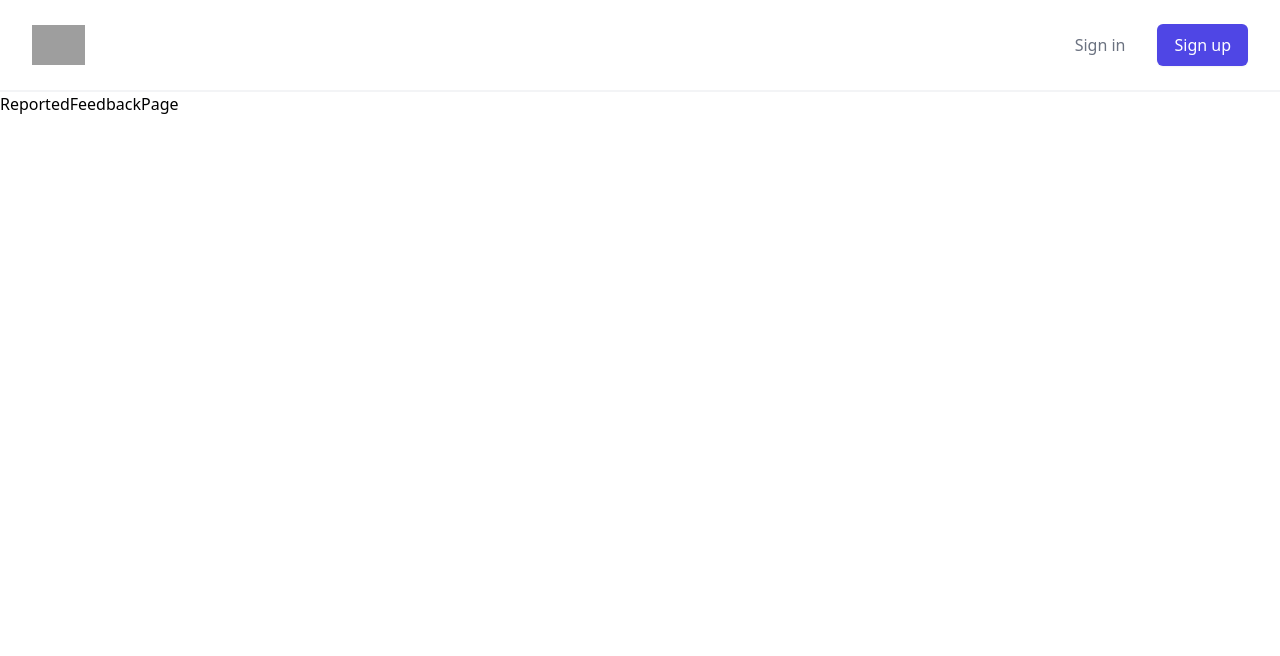
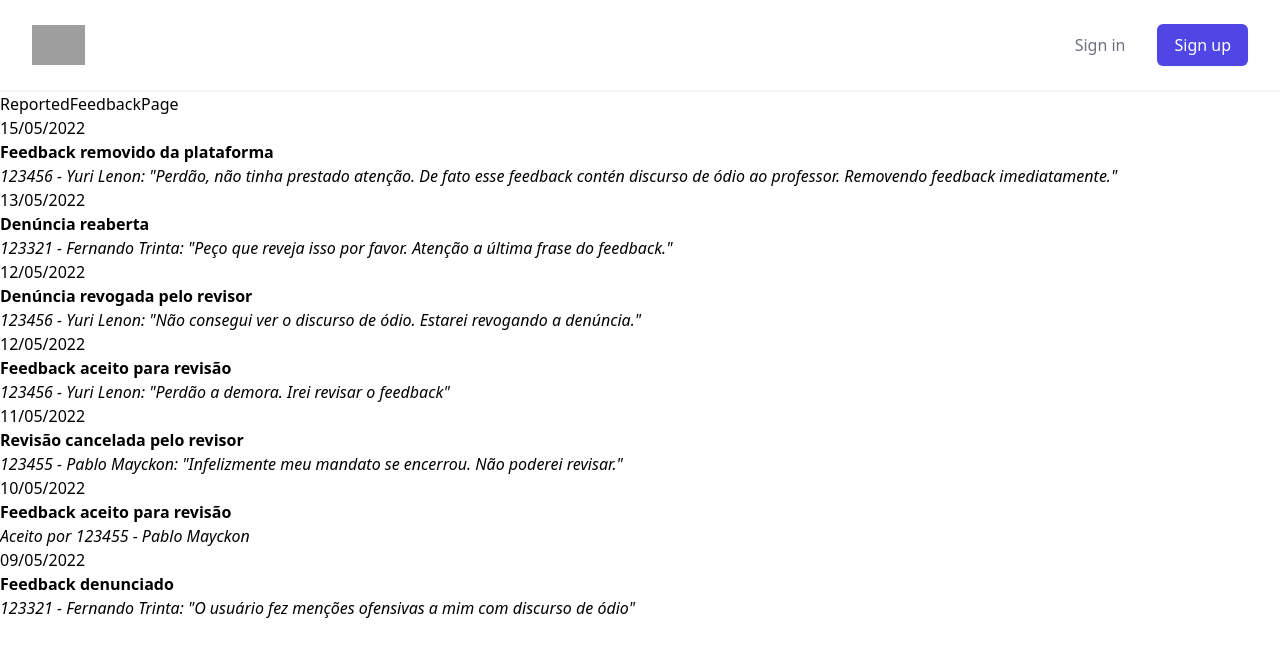
Before and after one commit to GabrielSuassuna/web-front, a React (Create React App) app in the folder frontend/: page /revision/report in a window 1280 px wide. Shown: the top 656 px of the page. Built offline with nearby package versions, Linux system fonts and the light colour scheme; grey boxes are pictures that could not be loaded.

Commit message:
Adicionando versao nao estilizada de ReportLog

```diff
--- /dev/null
+++ b/frontend/src/components/ReportLog/ReportLog.js
@@ -0,0 +1,35 @@
+import {
+  REPORT_UPDATE_FILLER,
+  REPORT_UPDATE_TRANSLATION,
+} from "../../utils/consts";
+import styles from "./ReportLog.module.css";
+
+/**
+ * Componente que uma movimentação no histórico de uma denúncia.
+ *
+ * props:
+ *  * type (String): Tipo da movimentação, vide consts.js
+ *  * date (String): Data da movimentação
+ *  * siape (String): SIAPE do docente referente ao log
+ *  * professor (String): Docente referente ao log
+ *  * description (String): Opcional. Descrição da movimentação
+ */
+function ReportLog(props) {
+  return (
+    <div>
+      <h1>{props.date}</h1>
+      <h1 className={styles.reportTitle}>
+        {REPORT_UPDATE_TRANSLATION[props.type]}
+      </h1>
+      <h1 className={styles.reportDescription}>
+        {props.description
+          ? `${props.siape} - ${props.professor}: "${props.description}"`
+          : `${REPORT_UPDATE_FILLER[props.type]} ${props.siape} - ${
+              props.professor
+            }`}
+      </h1>
+    </div>
+  );
+}
+
+export default ReportLog;
--- /dev/null
+++ b/frontend/src/components/ReportLog/ReportLog.module.css
@@ -0,0 +1,7 @@
+.reportTitle {
+  font-weight: bold;
+}
+
+.reportDescription {
+  font-style: italic;
+}
--- a/frontend/src/pages/ReportedFeedbackPage/ReportedFeedbackPage.js
+++ b/frontend/src/pages/ReportedFeedbackPage/ReportedFeedbackPage.js
@@ -1,7 +1,74 @@
+import ReportLog from "../../components/ReportLog/ReportLog";
+import { REPORT_UPDATE_TYPES } from "../../utils/consts";
+
+const DUMMY_UPDATES = [
+  {
+    type: REPORT_UPDATE_TYPES.REMOVED,
+    date: "15/05/2022",
+    siape: "123456",
+    professor: "Yuri Lenon",
+    description:
+      "Perdão, não tinha prestado atenção. De fato esse feedback contén discurso de ódio ao professor. Removendo feedback imediatamente.",
+  },
+  {
+    type: REPORT_UPDATE_TYPES.REOPENED,
+    date: "13/05/2022",
+    siape: "123321",
+    professor: "Fernando Trinta",
+    description:
+      "Peço que reveja isso por favor. Atenção a última frase do feedback.",
+  },
+  {
+    type: REPORT_UPDATE_TYPES.REVOKED,
+    date: "12/05/2022",
+    siape: "123456",
+    professor: "Yuri Lenon",
+    description:
+      "Não consegui ver o discurso de ódio. Estarei revogando a denúncia.",
+  },
+  {
+    type: REPORT_UPDATE_TYPES.ACCEPTED,
+    date: "12/05/2022",
+    siape: "123456",
+    professor: "Yuri Lenon",
+    description: "Perdão a demora. Irei revisar o feedback",
+  },
+  {
+    type: REPORT_UPDATE_TYPES.CANCELLED,
+    date: "11/05/2022",
+    siape: "123455",
+    professor: "Pablo Mayckon",
+    description: "Infelizmente meu mandato se encerrou. Não poderei revisar.",
+  },
+  {
+    type: REPORT_UPDATE_TYPES.ACCEPTED,
+    date: "10/05/2022",
+    siape: "123455",
+    professor: "Pablo Mayckon",
+  },
+  {
+    type: REPORT_UPDATE_TYPES.OPENED,
+    date: "09/05/2022",
+    siape: "123321",
+    professor: "Fernando Trinta",
+    description: "O usuário fez menções ofensivas a mim com discurso de ódio",
+  },
+];
+
 function ReportedFeedbackPage() {
   return (
     <div>
       <h1>ReportedFeedbackPage</h1>
+      {DUMMY_UPDATES.map((u, i) => (
+        <ReportLog
+          key={i}
+          type={u.type}
+          date={u.date}
+          siape={u.siape}
+          professor={u.professor}
+          description={u.description}
+        />
+      ))}
     </div>
   );
 }
--- a/frontend/src/utils/consts.js
+++ b/frontend/src/utils/consts.js
@@ -5,4 +5,31 @@ const SEARCH_RESULT_TYPES = {
   PROFESSOR: 'PROFESSOR',
 }
 
-export { SEARCH_RESULT_TYPES }
+const REPORT_UPDATE_TYPES = {
+  OPENED: 'OPENED', // Denúncia aberta
+  ACCEPTED: 'ACCEPTED', // Denúncia aceita para revisão
+  CANCELLED: 'CANCELLED', // Revisão cancelada pelo revisor
+  REMOVED: 'REMOVED', // Denúncia removida da plataforma
+  REVOKED: 'REVOKED', // Denúncia revogada pelo revisor
+  REOPENED: 'REOPENED', // Denúncia reaberta pelo professor
+}
+
+const REPORT_UPDATE_TRANSLATION = {
+  OPENED: 'Feedback denunciado', // Denúncia aberta
+  ACCEPTED: 'Feedback aceito para revisão', // Denúncia aceita para revisão
+  CANCELLED: 'Revisão cancelada pelo revisor', // Revisão cancelada pelo revisor
+  REMOVED: 'Feedback removido da plataforma', // Denúncia removida da plataforma
+  REVOKED: 'Denúncia revogada pelo revisor', // Denúncia revogada pelo revisor
+  REOPENED: 'Denúncia reaberta', // Denúncia reaberta pelo professor
+}
+
+const REPORT_UPDATE_FILLER = {
+  OPENED: 'Denunciado por', // Denúncia aberta
+  ACCEPTED: 'Aceito por', // Denúncia aceita para revisão
+  CANCELLED: 'Cancelado por', // Revisão cancelada pelo revisor
+  REMOVED: 'Removidor por', // Denúncia removida da plataforma
+  REVOKED: 'Revogado por', // Denúncia revogada pelo revisor
+  REOPENED: 'Reaberto por', // Denúncia reaberta pelo professor
+}
+
+export { SEARCH_RESULT_TYPES, REPORT_UPDATE_TYPES, REPORT_UPDATE_TRANSLATION, REPORT_UPDATE_FILLER }
```
